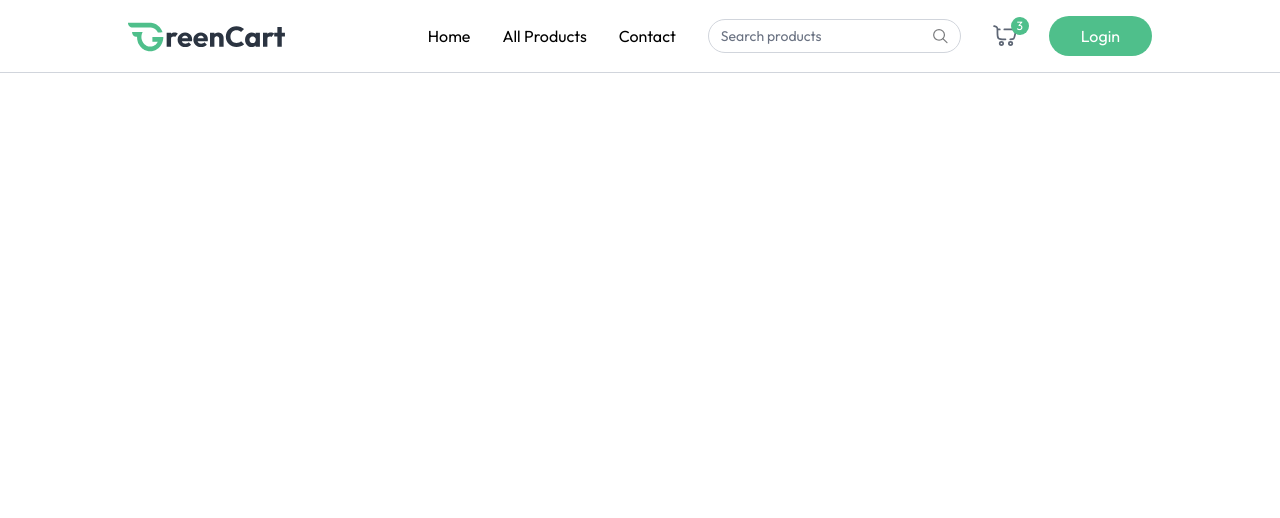
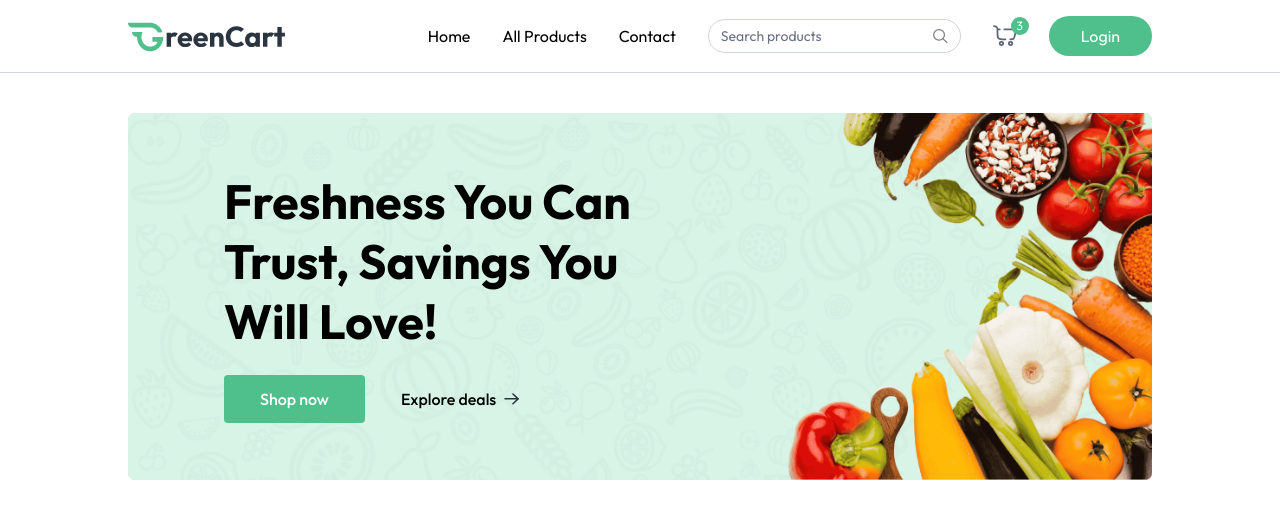
Before and after one commit to callmeskyy111/greencart-mern, a React (Vite) app in the folder client/: page / in a window 1280 px wide. Shown: the top 518 px of the page. Built offline with nearby package versions, Linux system fonts and the light colour scheme.

Commit message:
MainBanner UI Added ✅

```diff
--- a/client/src/App.jsx
+++ b/client/src/App.jsx
@@ -1,14 +1,26 @@
 import React from "react";
 import Navbar from "./components/Navbar";
+import { Route, Routes, useLocation } from "react-router-dom";
+import Home from "./pages/Home";
 
 function App() {
+  //checking if it's 'seller' path or not
+  const isSellerPtah = useLocation().pathname.includes("seller");
   return (
     <div>
-      <Navbar />
+      {isSellerPtah ? null : <Navbar />}
+      <div
+        className={`${isSellerPtah ? "" : "px-6 md:px-16 lg:px-24 xl:px-32"}`}>
+        <Routes>
+          <Route path="/" element={<Home />} />
+          <Route />
+          <Route />
+        </Routes>
+      </div>
     </div>
   );
 }
 
 export default App;
 
-//26.00
+//55:10
--- a/client/src/components/MainBanner.jsx
+++ b/client/src/components/MainBanner.jsx
@@ -1,9 +1,50 @@
-import React from 'react'
+import React from "react";
+import { assets } from "../assets/assets";
+import { Link } from "react-router-dom";
 
 function MainBanner() {
   return (
-    <div>MainBanner</div>
-  )
+    <div className="relative">
+      <img
+        src={assets.main_banner_bg}
+        alt="banner"
+        className="w-full hidden md:block"
+      />
+      <img
+        src={assets.main_banner_bg_sm}
+        alt="small-banner"
+        className="w-full md:hidden"
+      />
+      <div className="absolute inset-0 flex flex-col items-center md:items-start justify-end md:justify-center pb-24 md:pb-0 px-4 md:pl-18 lg:pl-24">
+        <h1 className="text-3xl md:text-4xl lg:text-5xl font-bold text-center md:text-left max-w-72 md:max-w-80 lg:max-w-105 leading-tight lg:leading-15">
+          Freshness You Can Trust, Savings You Will Love!
+        </h1>
+
+        <div className="flex items-center mt-6 font-medium">
+          <Link
+            to={"/products"}
+            className="group flex items-center gap-2 px-7 md:px-9 py-3 bg-primary hover:bg-primary-dull transition rounded text-white cursor-pointer">
+            Shop now{" "}
+            <img
+              className="md:hidden transition group-focus:translate-x-1"
+              src={assets.white_arrow_icon}
+              alt="white-arrow-icon"
+            />
+          </Link>
+          <Link
+            to={"/products"}
+            className="group hidden md:flex items-center gap-2 px-9 py-3 cursor-pointer">
+            Explore deals{" "}
+            <img
+              className="transition group-hover:translate-x-1"
+              src={assets.black_arrow_icon}
+              alt="black-arrow-icon"
+            />
+          </Link>
+        </div>
+      </div>
+    </div>
+  );
 }
 
-export default MainBanner
+export default MainBanner;
--- /dev/null
+++ b/client/src/pages/Home.jsx
@@ -0,0 +1,12 @@
+import React from "react";
+import MainBanner from "../components/MainBanner";
+
+const Home = () => {
+  return (
+    <div className="mt-10">
+      <MainBanner />
+    </div>
+  );
+};
+
+export default Home;
```
